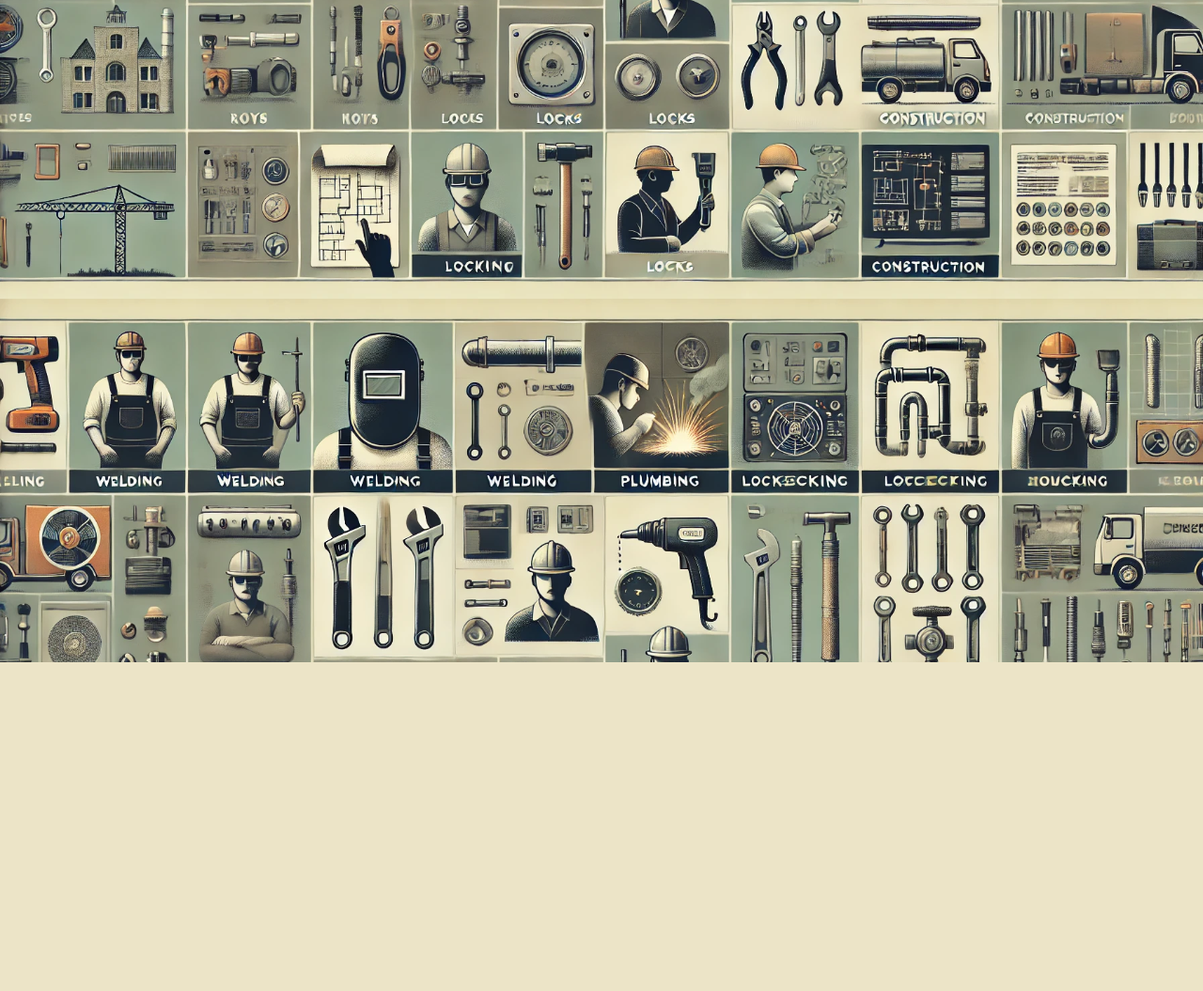
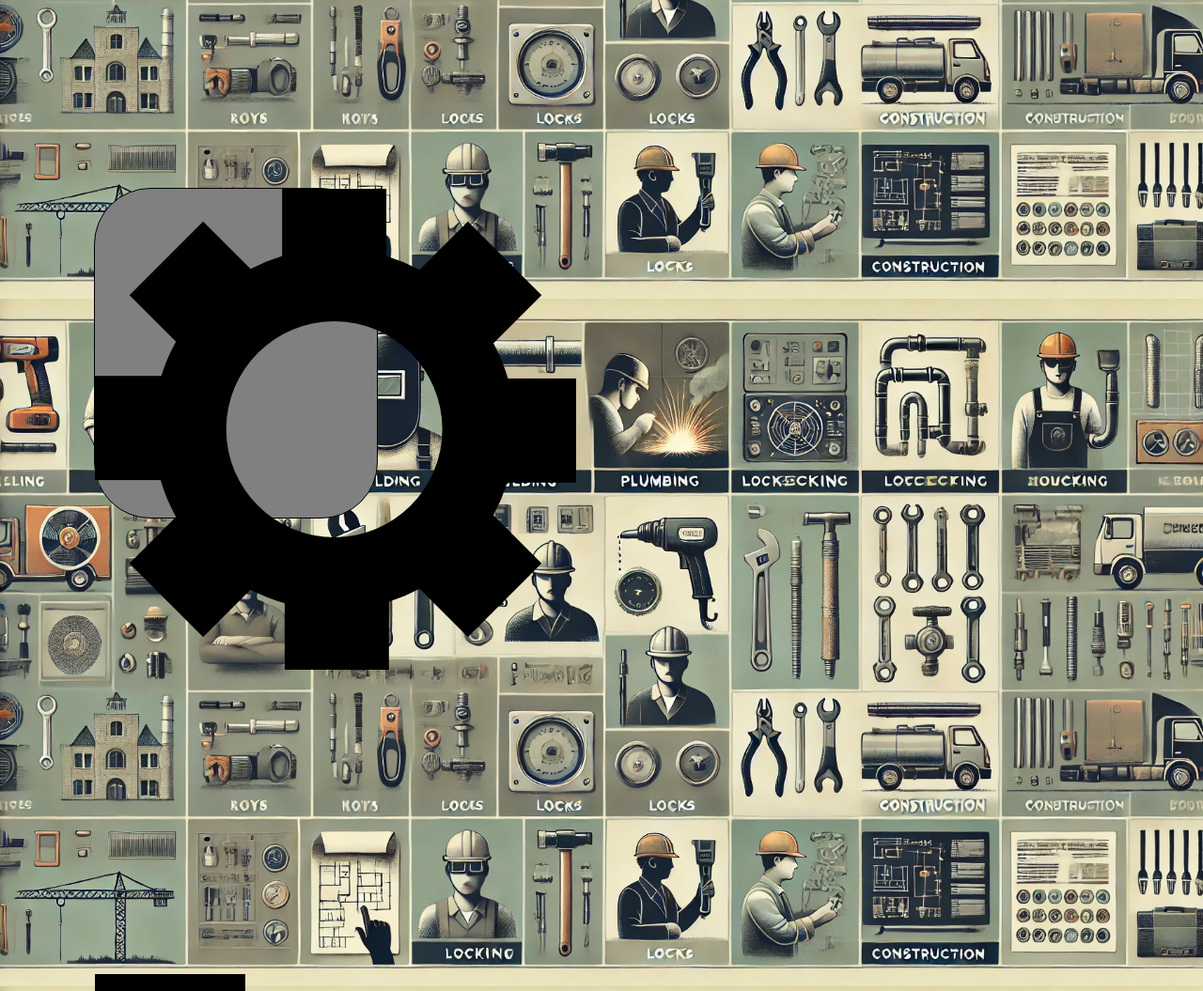
Before and after one commit to juancif/Easyjob_proyecto, a PHP site: page /Easyjob_proyecto/index_work/index_work.html in a window 1280 px wide. Shown: the part 95-1150 px from the top of the page at 94% size. Before the commit the page ends 800 px from the top, so only its background shows below. Run offline with PHP 8.4, Linux system fonts and the light colour scheme.

Commit message:
actualizacion7

```diff
--- a/index_work/index_work.css
+++ b/index_work/index_work.css
@@ -176,6 +176,17 @@ body {
 
 .recuadro_perfil{
     position: absolute;
-    width: 200px;
-    height: 200px;
+    width: 300px;
+    height: 350px;
+    background-color: gray;
+    border-radius: 60px;
+    border: 1px solid black;
+    margin-top: 200px;
+    margin-left: 100px;
 }
+
+.informacion_perfil{
+    background-color: black;
+    margin-top: 40vh;
+    width: 20vh;
+}
--- a/index_work/index_work.html
+++ b/index_work/index_work.html
@@ -29,7 +29,8 @@
         </ul>
     </nav>
 <div class="recuadro_perfil">
-
+<img src="/imagenes/config.png" alt="">
+<div class="informacion_perfil">informacion</div>
 </div>
 </body>
 </html>
```
